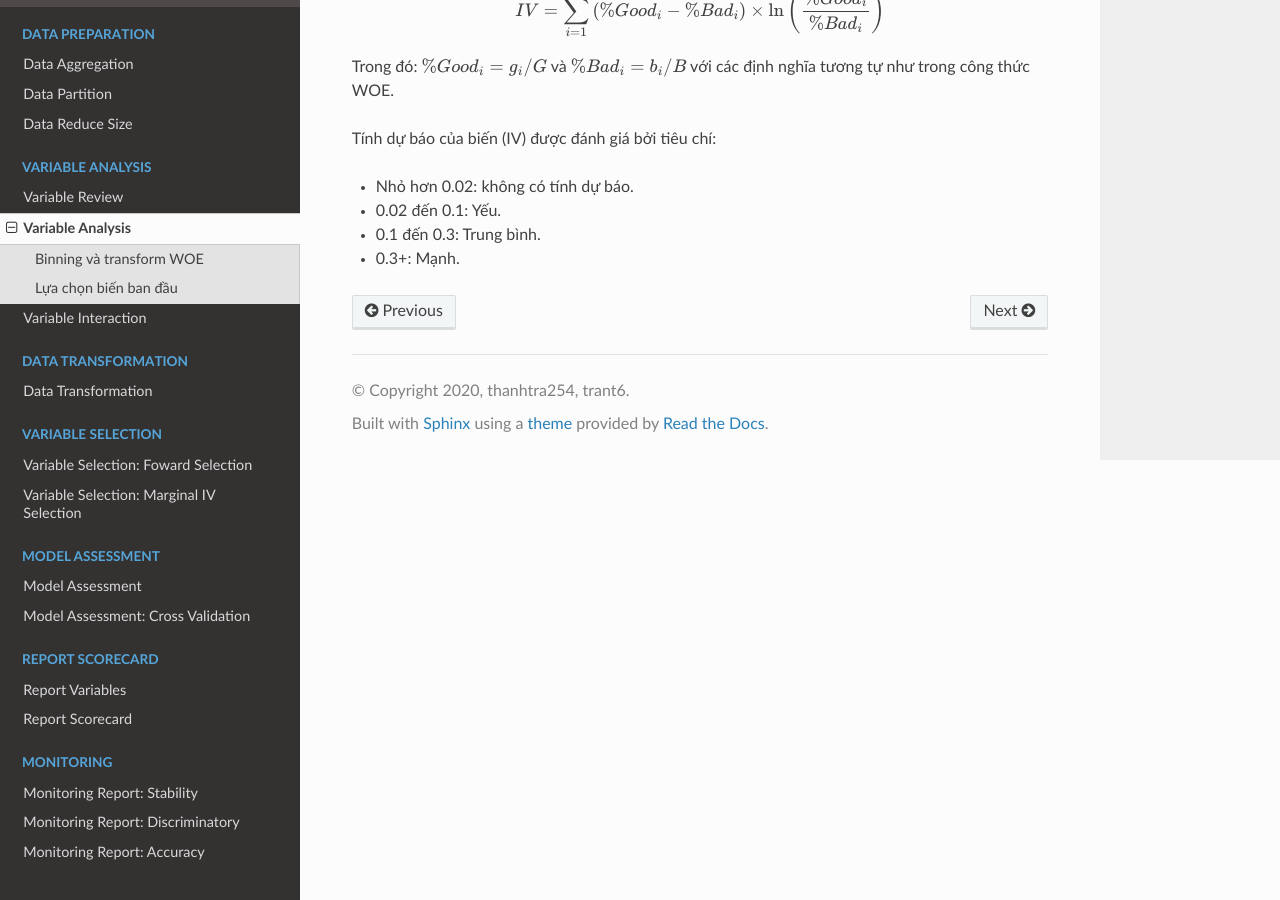
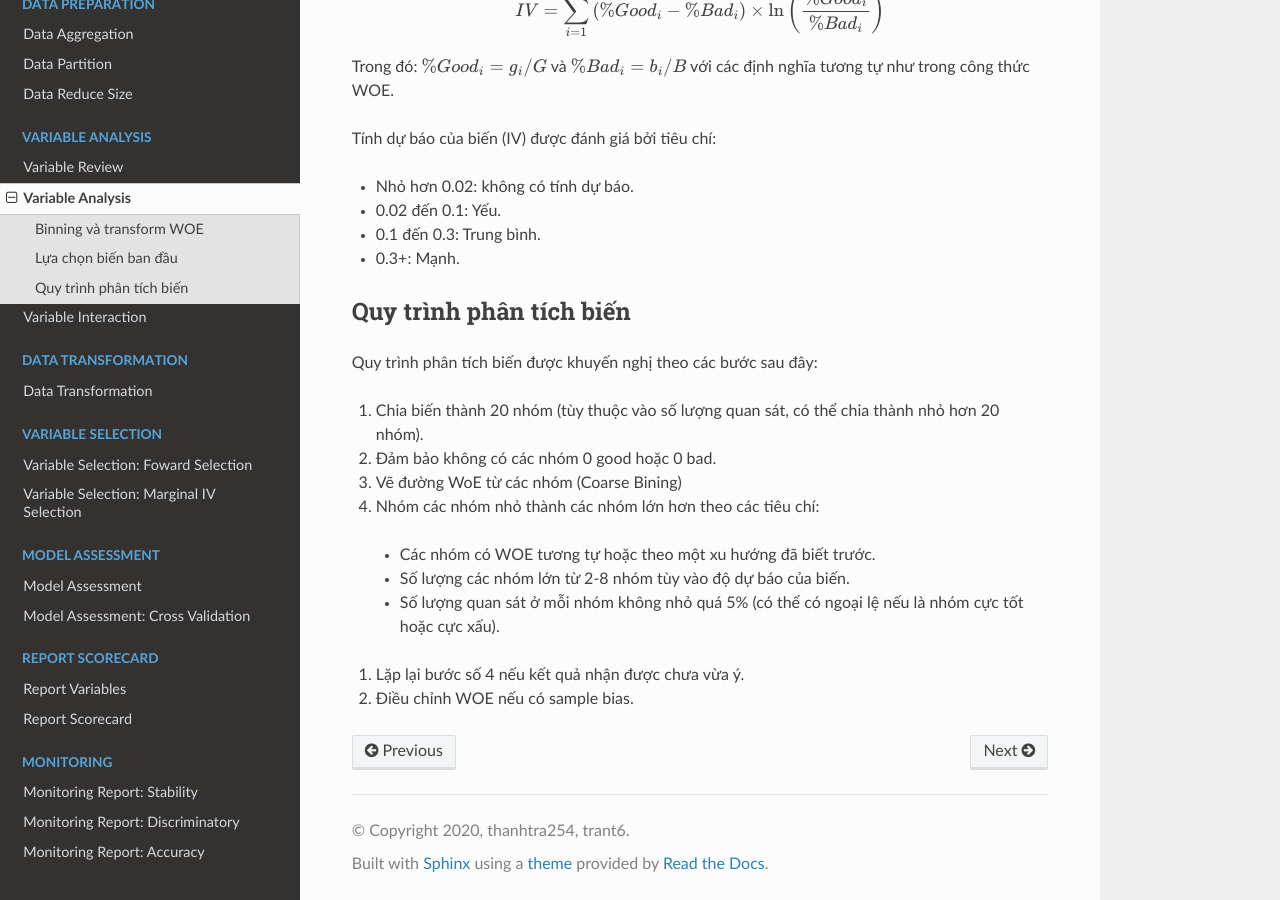
Before and after one commit to thanhtra254/SMCS, a Sphinx documentation site: the page built from docs/post/VariableAnalysis.rst, in a window 1280 px wide and 900 px high, scrolled down 1758 px. Built offline with Sphinx 7.4.7 and the Read the Docs theme 2.0.0, drawn with Linux system fonts in a browser that asks for light colours; comment, search, counter and statistics services are not loaded.

Commit message:
Update VariableAnalysis.rst

```diff
--- a/docs/post/VariableAnalysis.rst
+++ b/docs/post/VariableAnalysis.rst
@@ -108,3 +108,18 @@ Tính dự báo của biến (IV) được đánh giá bởi tiêu chí:
 -	0.02 đến 0.1: Yếu.
 -	0.1 đến 0.3: Trung bình.
 -	0.3+: Mạnh.
+
+Quy trình phân tích biến
+========================
+
+Quy trình phân tích biến được khuyến nghị theo các bước sau đây:
+
+#. Chia biến thành 20 nhóm (tùy thuộc vào số lượng quan sát, có thể chia thành nhỏ hơn 20 nhóm).
+#. Đảm bảo không có các nhóm 0 good hoặc 0 bad.
+#. Vẽ đường WoE từ các nhóm (Coarse Bining)
+#. Nhóm các nhóm nhỏ thành các nhóm lớn hơn theo các tiêu chí:
+  - Các nhóm có WOE tương tự hoặc theo một xu hướng đã biết trước.
+  - Số lượng các nhóm lớn từ 2-8 nhóm tùy vào độ dự báo của biến.
+  - Số lượng quan sát ở mỗi nhóm không nhỏ quá 5% (có thể có ngoại lệ nếu là nhóm cực tốt hoặc cực xấu).
+#. Lặp lại bước số 4 nếu kết quả nhận được chưa vừa ý.
+#. Điều chỉnh WOE nếu có sample bias.
```
